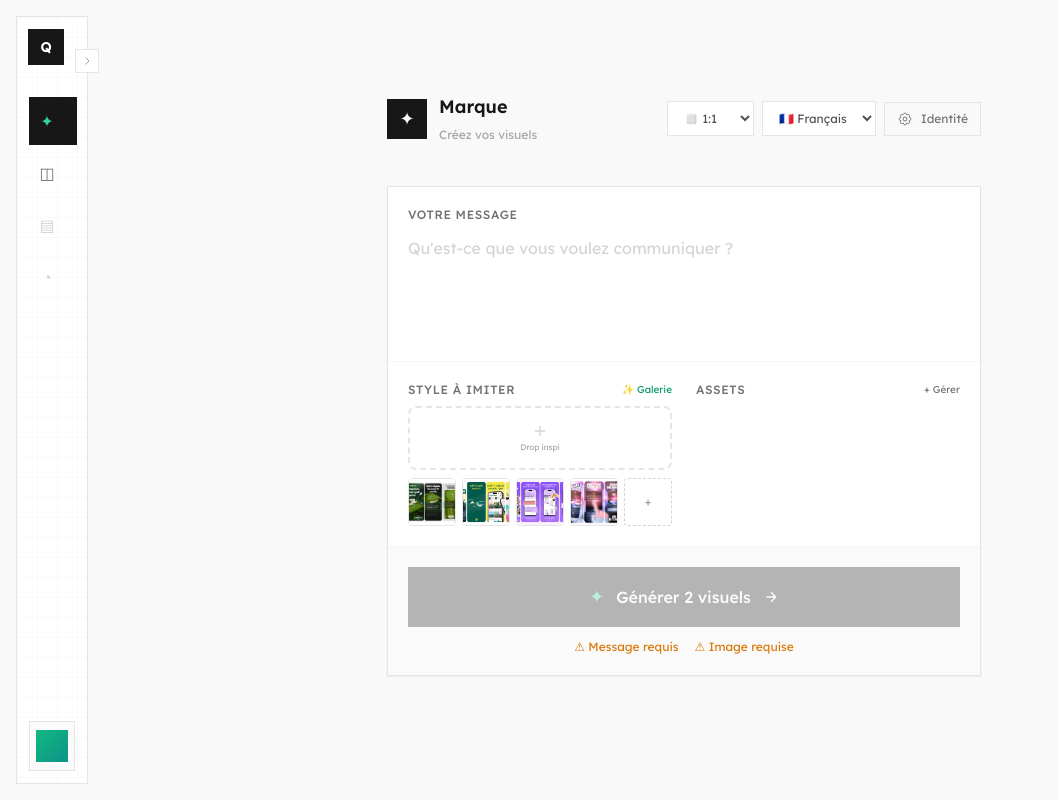
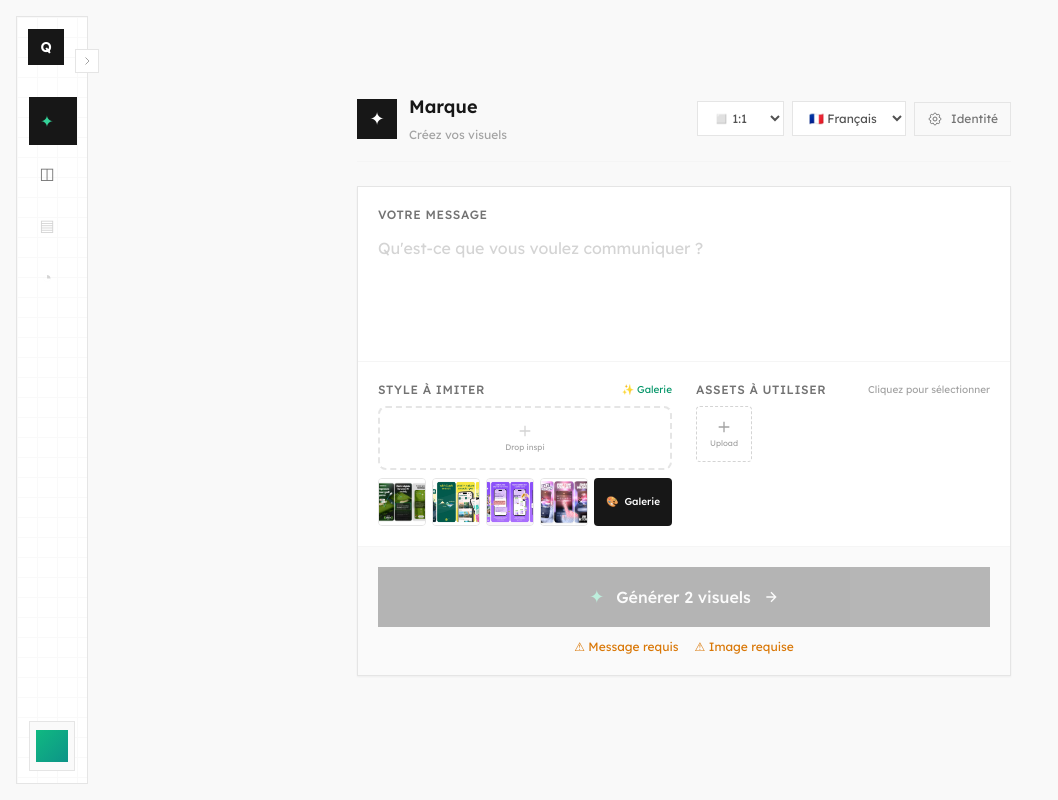
Before and after one commit to Liftof/briefbox, a Next.js app: page /playground in a window 1280 px wide. Both pictures are taken after a click on the button "Passer cette étape". Shown: the whole page, without its empty margins (0-1058 px from the left). Built offline with nearby package versions, Linux system fonts and the light colour scheme.

Commit message:
feat: Click-to-select brand assets + more obvious Gallery button

```diff
--- a/app/playground/page.tsx
+++ b/app/playground/page.tsx
@@ -2001,7 +2001,7 @@ Apply the edit instruction to Image 1 while preserving what wasn't mentioned. Fo
               </div>
 
                 {/* Quick picks from curated gallery */}
-                <div className="flex gap-1.5">
+                <div className="flex gap-1.5 items-center">
                   {[
                     { url: '/inspirations/ref-7.jpeg', label: 'Playful' },
                     { url: '/inspirations/ref-2.jpeg', label: 'Clean' },
@@ -2022,67 +2022,85 @@ Apply the edit instruction to Image 1 while preserving what wasn't mentioned. Fo
                       </div>
                     </div>
                   ))}
-                  {/* More button */}
+                  {/* Gallery button - more obvious */}
                   <button
                     onClick={() => setShowStyleGallery(true)}
-                    className="h-12 w-12 rounded border border-dashed border-gray-300 flex items-center justify-center text-gray-400 hover:border-emerald-400 hover:text-emerald-500 transition-all flex-shrink-0"
-                  >
-                    <span className="text-xs">+</span>
+                    className="h-12 px-3 rounded bg-gray-900 text-white text-[10px] font-medium hover:bg-gray-800 transition-all flex items-center gap-1.5 flex-shrink-0"
+                  >
+                    <span>🎨</span>
+                    <span>Galerie</span>
                   </button>
                 </div>
               </div>
 
-              {/* 2. BRAND ASSETS ZONE - Compact */}
+              {/* 2. BRAND ASSETS ZONE - Clickable to select/deselect */}
               <div>
                 <div className="flex items-center justify-between mb-2">
-                  <label className="text-xs font-medium text-gray-500 uppercase tracking-wider">Assets</label>
-                  <button
-                    onClick={() => setShowSourceManager(true)}
-                    className="text-[10px] text-gray-500 hover:text-gray-700"
-                  >+ Gérer</button>
-                </div>
-
-                {/* Logo inline - compact */}
+                  <label className="text-xs font-medium text-gray-500 uppercase tracking-wider">Assets à utiliser</label>
+                  <span className="text-[10px] text-gray-400">Cliquez pour sélectionner</span>
+                </div>
+
+                {/* All available brand assets - clickable to toggle */}
                 <div className="flex gap-2 flex-wrap">
+                  {/* Logo - always selected, can't be deselected */}
                   {brandData?.logo && (
-                    <div className="relative h-14 w-14 rounded border-2 border-emerald-300 overflow-hidden flex-shrink-0 group"
+                    <div
+                      className="relative h-14 w-14 rounded border-2 border-emerald-500 overflow-hidden flex-shrink-0 cursor-default"
                       style={{
                         backgroundImage: `linear-gradient(45deg, #f0f0f0 25%, transparent 25%), linear-gradient(-45deg, #f0f0f0 25%, transparent 25%), linear-gradient(45deg, transparent 75%, #f0f0f0 75%), linear-gradient(-45deg, transparent 75%, #f0f0f0 75%)`,
                         backgroundSize: '6px 6px',
                         backgroundPosition: '0 0, 0 3px, 3px -3px, -3px 0px'
                       }}
+                      title="Logo (toujours inclus)"
                     >
                       <img src={brandData.logo} className="w-full h-full object-contain p-1" alt="Logo" />
                       <div className="absolute bottom-0 left-0 right-0 bg-emerald-600 text-white text-[6px] text-center py-0.5 font-bold">
-                        LOGO
+                        LOGO ✓
                   </div>
                   </div>
                 )}
 
-                  {/* Other assets */}
-                  {uploadedImages.filter(img => img !== brandData?.logo).slice(0, 6).map((img, i) => {
-                    const labelObj = brandData?.labeledImages?.find((li: any) => li.url === img);
-                    const isClientLogo = labelObj?.category === 'client_logo';
+                  {/* Other available assets from labeledImages - click to toggle */}
+                  {brandData?.labeledImages?.filter((li: any) => li.url !== brandData?.logo && li.category !== 'icon').slice(0, 8).map((labeledImg: any, i: number) => {
+                    const isSelected = uploadedImages.includes(labeledImg.url);
+                    const isClientLogo = labeledImg.category === 'client_logo';
 
                     return (
-                      <div key={i} className={`relative h-14 w-14 group rounded overflow-hidden border ${isClientLogo ? 'border-blue-300' : 'border-gray-200'}`}>
-                        <img src={img} className="w-full h-full object-cover" />
+                      <div
+                        key={i}
+                        onClick={() => {
+                          if (isSelected) {
+                            setUploadedImages(prev => prev.filter(img => img !== labeledImg.url));
+                          } else {
+                            setUploadedImages(prev => [...prev, labeledImg.url]);
+                          }
+                        }}
+                        className={`relative h-14 w-14 rounded overflow-hidden cursor-pointer transition-all ${
+                          isSelected
+                            ? 'border-2 border-emerald-500 ring-2 ring-emerald-200'
+                            : 'border border-gray-200 opacity-50 hover:opacity-100 hover:border-gray-400'
+                        }`}
+                        title={isSelected ? 'Cliquez pour retirer' : 'Cliquez pour ajouter'}
+                      >
+                        <img src={labeledImg.url} className="w-full h-full object-cover" />
                         {isClientLogo && (
                           <div className="absolute bottom-0 left-0 right-0 bg-blue-600 text-white text-[6px] text-center py-0.5">REF</div>
                         )}
-                        <button
-                          onClick={() => handleRemoveImage(uploadedImages.indexOf(img))}
-                          className="absolute top-0.5 right-0.5 w-3.5 h-3.5 bg-black/50 text-white rounded-full flex items-center justify-center text-[8px] opacity-0 group-hover:opacity-100 hover:bg-red-500"
-                        >×</button>
+                        {isSelected && (
+                          <div className="absolute top-0.5 right-0.5 w-4 h-4 bg-emerald-500 text-white rounded-full flex items-center justify-center text-[10px]">✓</div>
+                        )}
                       </div>
                     );
                   })}
 
-                  {uploadedImages.filter(img => img !== brandData?.logo).length > 6 && (
-                    <div className="h-14 w-14 bg-gray-100 rounded flex items-center justify-center text-[10px] text-gray-500 font-medium">
-                      +{uploadedImages.filter(img => img !== brandData?.logo).length - 6}
-                    </div>
-                  )}
+                  {/* Upload more button */}
+                  <label className="h-14 w-14 rounded border border-dashed border-gray-300 flex flex-col items-center justify-center cursor-pointer hover:border-emerald-400 hover:bg-emerald-50/50 transition-all flex-shrink-0">
+                    <svg className="w-4 h-4 text-gray-400" fill="none" stroke="currentColor" strokeWidth="2" viewBox="0 0 24 24">
+                  <path d="M12 4v16m8-8H4" />
+                </svg>
+                    <span className="text-[8px] text-gray-400 mt-0.5">Upload</span>
+                    <input type="file" multiple accept="image/*" className="hidden" onChange={handleImageUpload} />
+                  </label>
                 </div>
 
                 <input ref={fileInputRef} type="file" multiple accept="image/*" className="hidden" onChange={handleImageUpload} />
```
Lines whose indentation alone changed are shown as unchanged.
